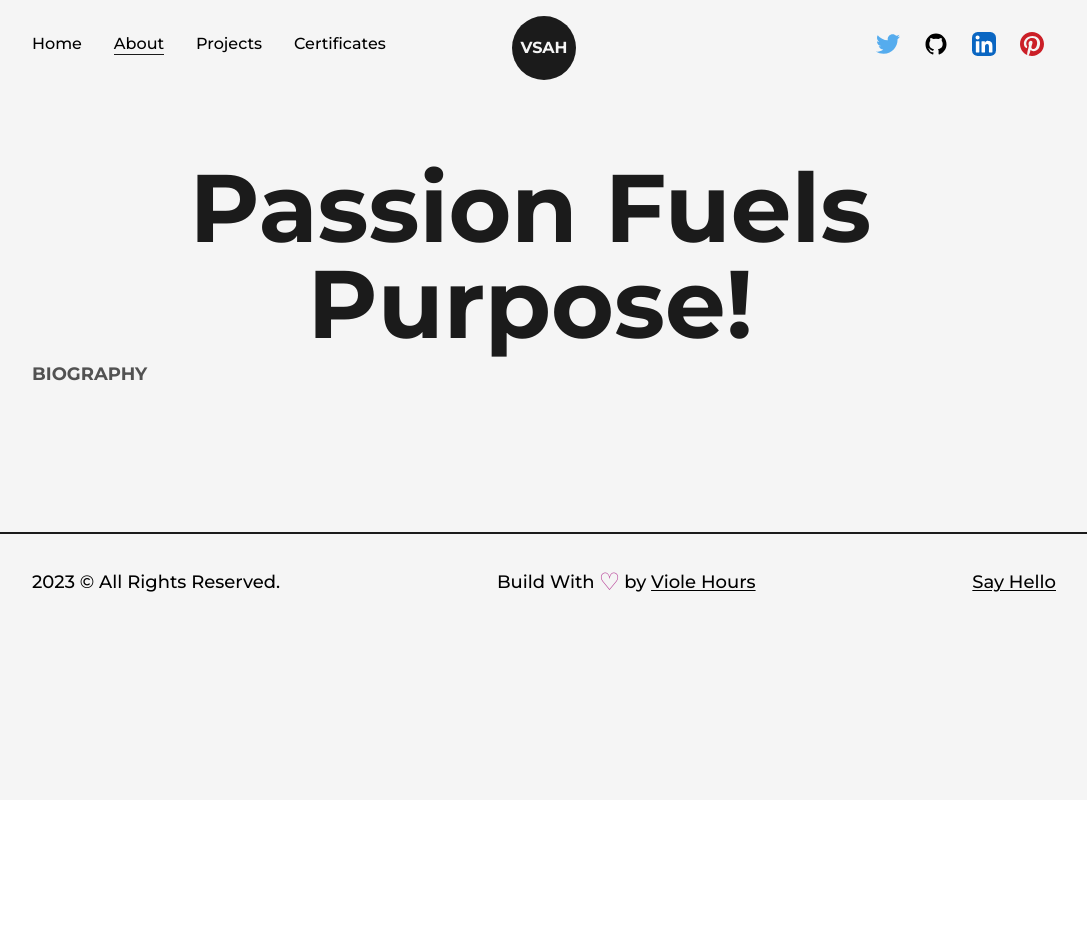
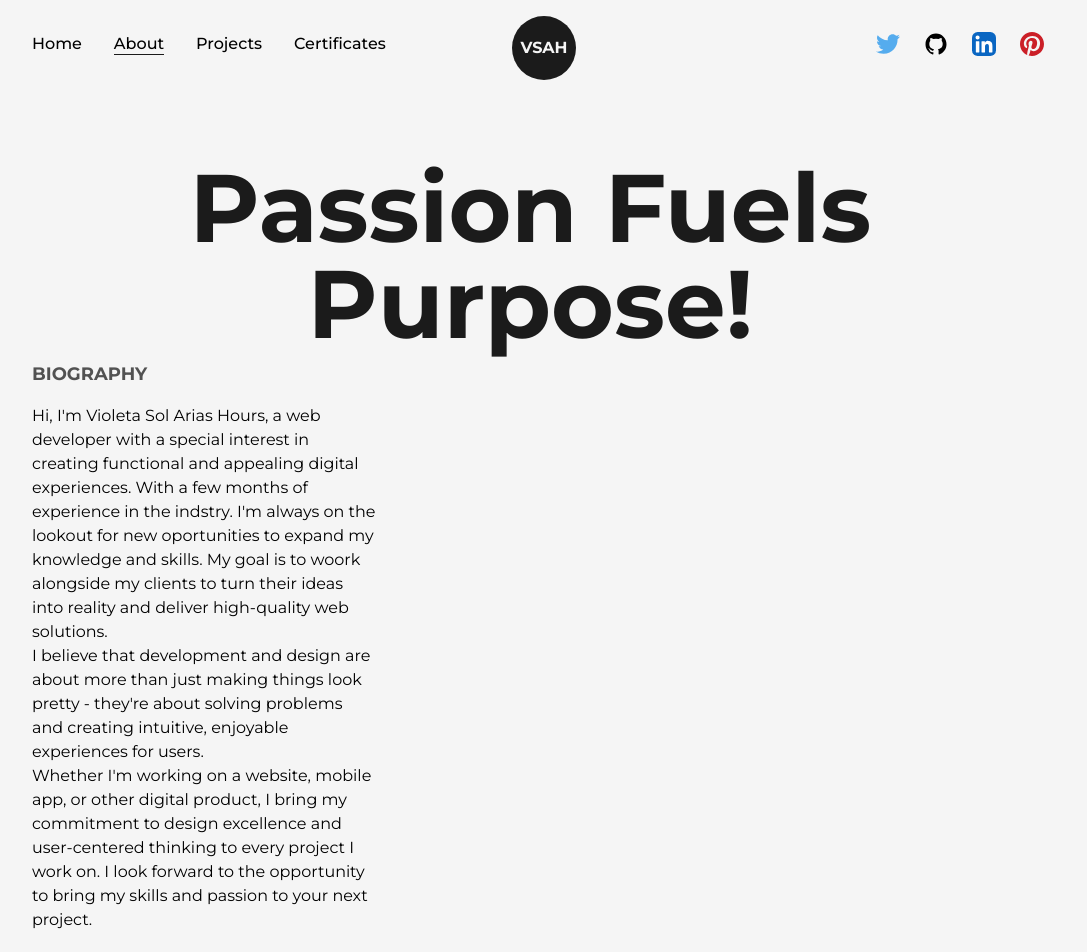
Before and after one commit to VioleHours/My-portfolio, a Next.js app: page /about in a window 1280 px wide. Shown: the top 952 px of the page, without its empty margins (96-1183 px from the left). Before the commit the page ends 800 px from the top, so only its background shows below. Built offline with nearby package versions, Linux system fonts and the light colour scheme.

Commit message:
new about

```diff
--- a/src/pages/about.js
+++ b/src/pages/about.js
@@ -13,9 +13,22 @@ const about = () => {
       <main className="flex w-full flex-col items-center justify-center">
         <Layout className="pt-16">
           <AnimatedText text="Passion Fuels Purpose!" />
-          <div className="grid w-full grid-cols-8 gar-16">
-            <div className="">
+          <div className="grid w-full grid-cols-8 gap-16">
+            <div className="col-span-3 flex flex-col items-start justify-start">
                 <h2 className="mb-4 text-lg font-bold uppercase text-dark/75">Biography</h2>
+                <p>
+                  Hi, I'm Violeta Sol Arias Hours, a web developer with a special interest in creating functional and
+                  appealing digital experiences. With a few months of experience in the indstry. I'm always on the lookout for new oportunities to expand
+                  my knowledge and skills. My goal is to woork alongside my clients to turn their ideas into reality and deliver high-quality web solutions.
+                </p>
+                <p>
+                  I believe that development and design are about more than just making things look pretty - they're about solving problems
+                  and creating intuitive, enjoyable experiences for users.
+                </p>
+                <p>
+                  Whether I'm working on a website, mobile app, or other digital product, I bring my commitment to design excellence and user-centered thinking to
+                  every project I work on. I look forward to the opportunity to bring my skills and passion to your next project.
+                </p>
             </div>
           </div>
         </Layout>
```
